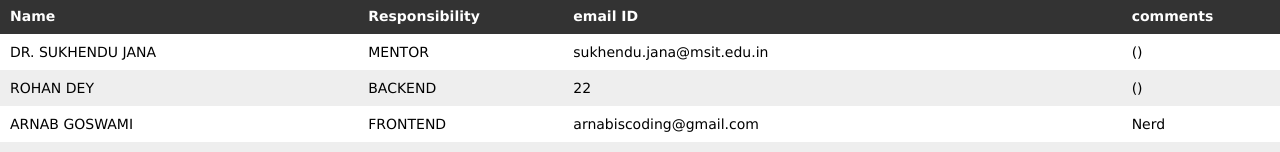
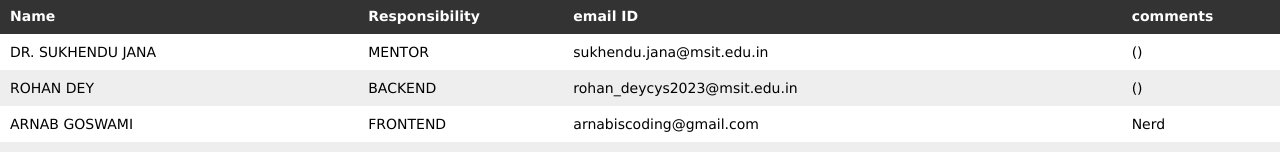
Before and after one commit to ArnabIsCoding/arnabiscoding.github.io, a plain HTML site: page sbh/sbh.html in a window 1280 px wide. Shown: the part 871-1023 px from the top of the page. Drawn offline with Linux system fonts and the light colour scheme.

Commit message:
Update sbh.html

```diff
--- a/sbh/sbh.html
+++ b/sbh/sbh.html
@@ -38,7 +38,7 @@
           <tr>
             <td>ROHAN DEY</td>
             <td>BACKEND</td>
-            <td>22</td>
+            <td>rohan_deycys2023@msit.edu.in</td>
             <td>()</td>
           </tr>
           <tr>
```
